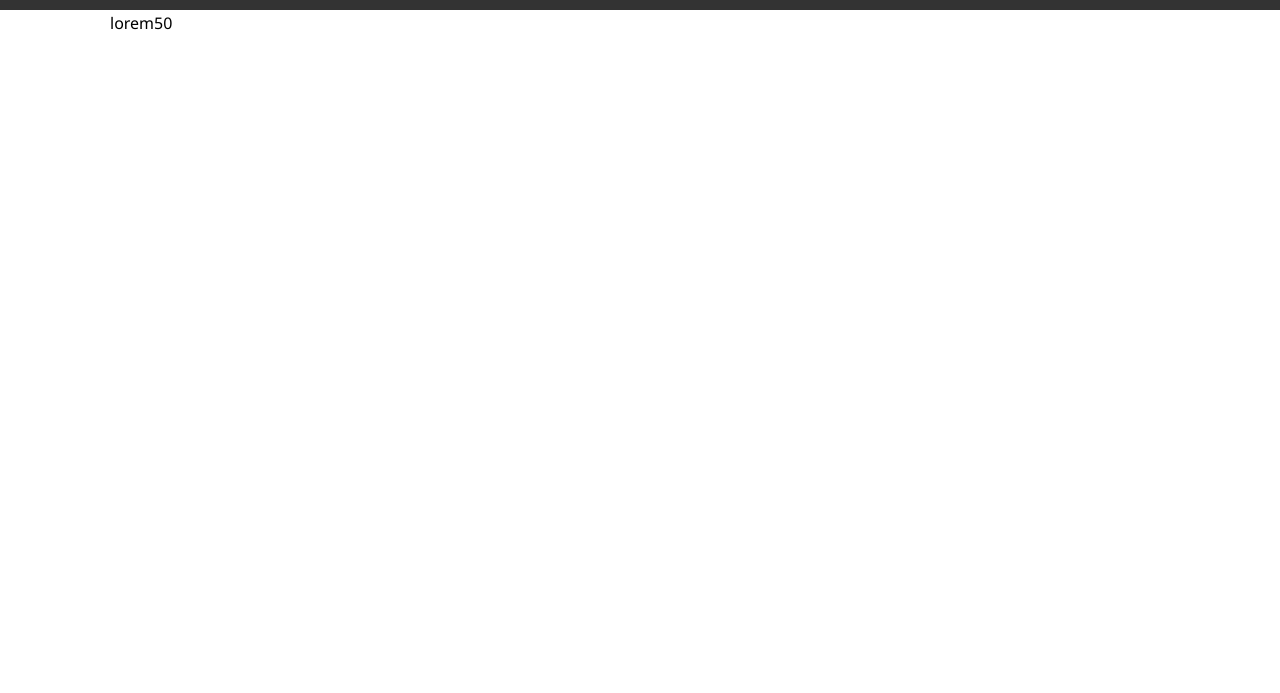
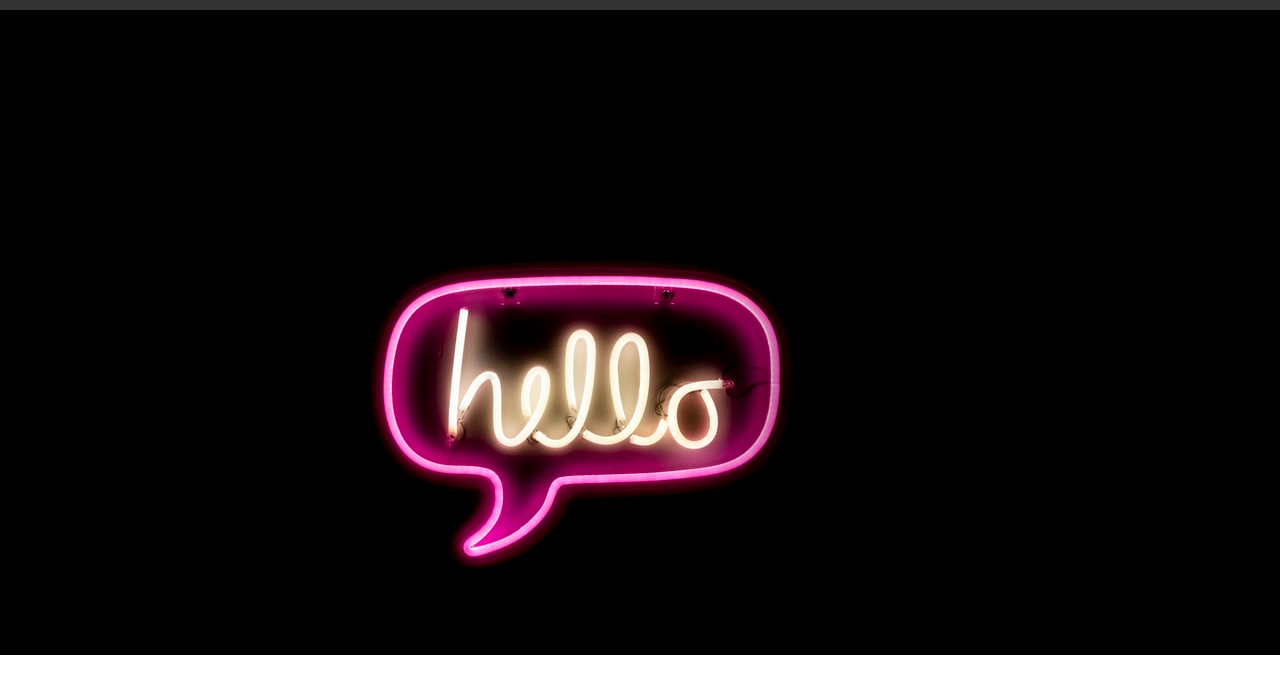
Before and after one commit to Lucifer-T/i.github.io, a plain HTML site: page index.html in a window 1280 px wide. Shown: the part 79-772 px from the top of the page. Drawn offline with Linux system fonts and the light colour scheme.

Commit message:
Update style.css

```diff
--- a/css/style.css
+++ b/css/style.css
@@ -50,7 +50,7 @@ ul {
 }
 
 #showcase {
-    background: url(img/hello.jpg);
+    background: url("../img/hello.jpg");
     height: 645px;
 }
 
```
